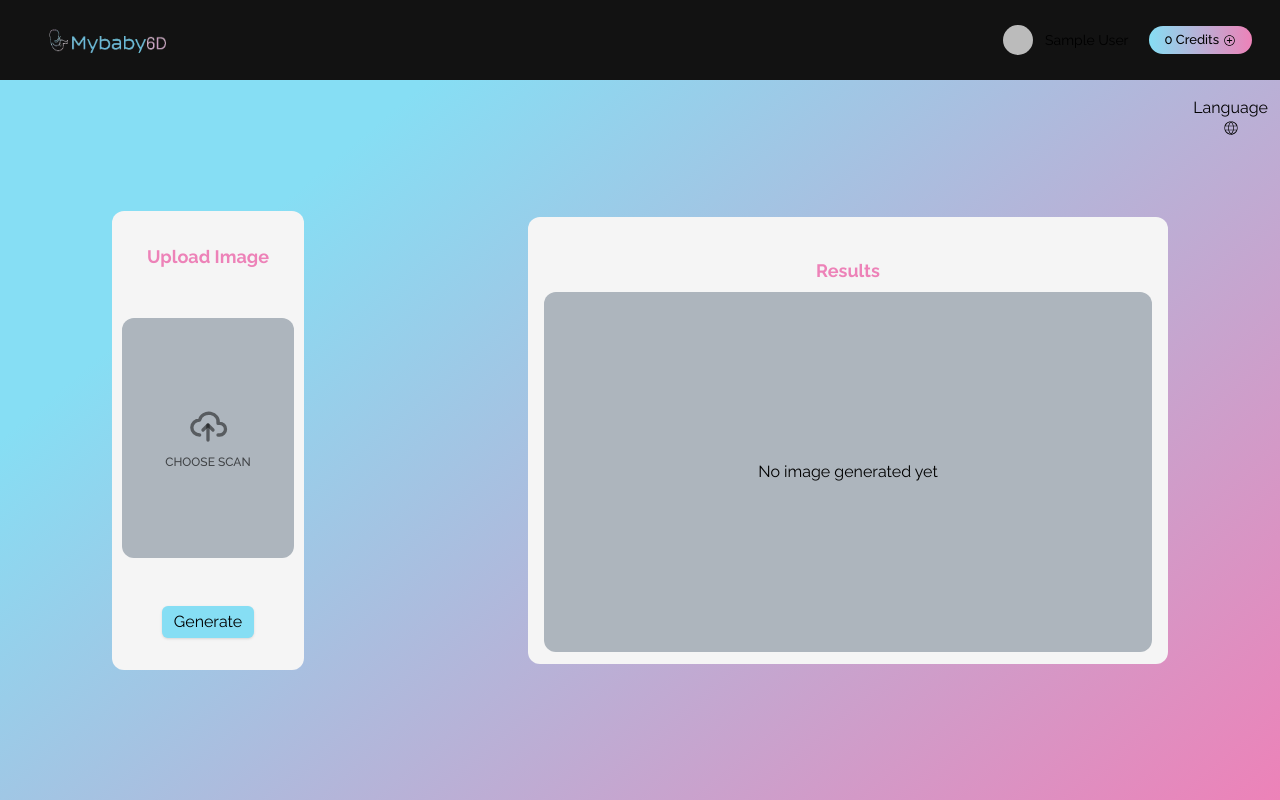
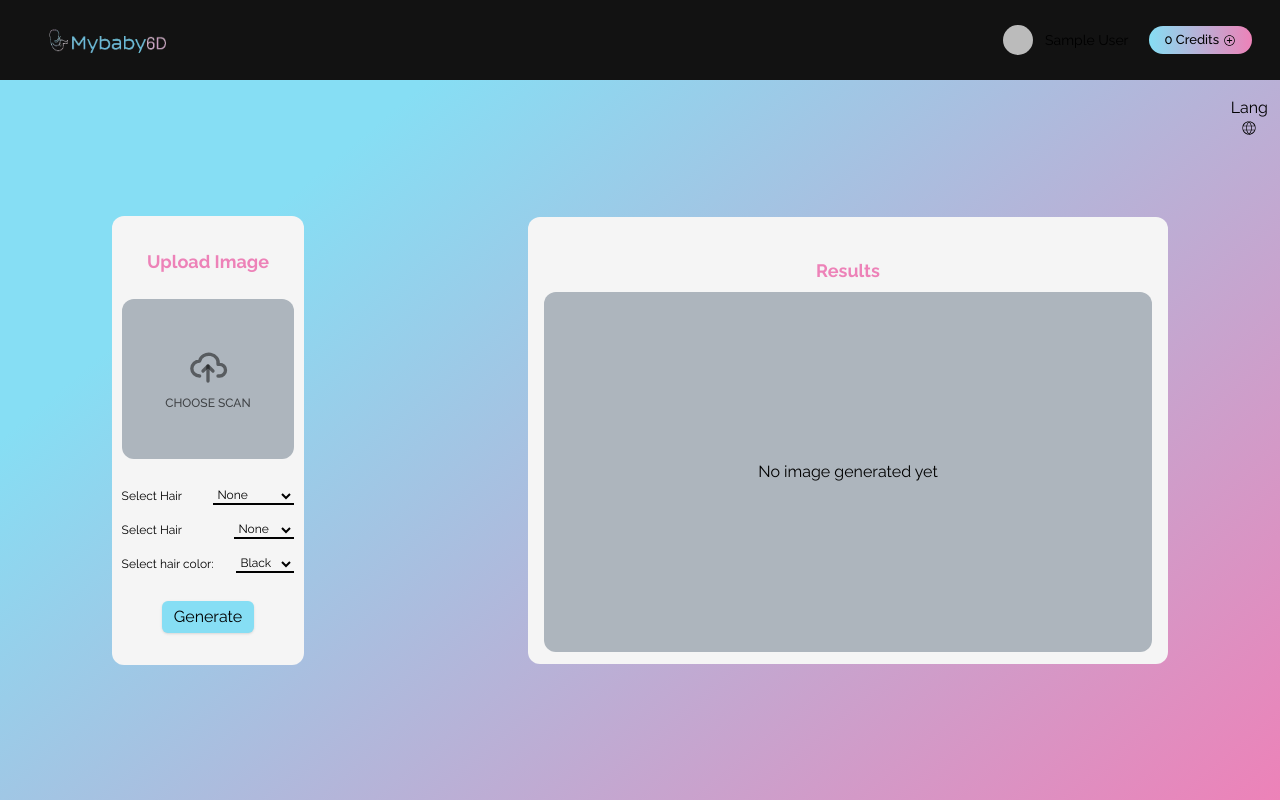
Before and after one commit to Am4n-Ull4h/MyBaby6D_NextJS_Project, a Next.js app: page /upload in a window 1280 px wide. Shown: the top 800 px of the page. Built offline with nearby package versions, Linux system fonts and the light colour scheme; no server answers; the database is empty; sample sign-in values are in the browser's storage.

Commit message:
API + Credits working + Upload update

```diff
--- a/package.json
+++ b/package.json
@@ -11,8 +11,10 @@
   "dependencies": {
     "axios": "^1.7.7",
     "firebase": "^10.13.1",
+    "firebase-admin": "^12.5.0",
     "i18next": "^23.15.1",
     "ldrs": "^1.0.2",
+    "micro": "^10.0.1",
     "next": "14.2.6",
     "next-i18next": "^15.3.1",
     "react": "^18",
--- a/src/app/Components/CheckoutButton.js
+++ b/src/app/Components/CheckoutButton.js
@@ -1,29 +1,31 @@
-// /components/CheckoutButton.js
-
-"use client";
-
 import { useRouter } from "next/navigation";
 import { useAuthState } from "react-firebase-hooks/auth";
-import { auth } from "../firebase/config"; // Adjust the path based on your project structure
-
-
+import { auth } from "@/app/firebase/config";
 
 const CheckoutButton = ({ amount }) => {
-  const { user } = useAuthState(auth);  // Assuming Firebase authentication
+  const [user, loading] = useAuthState(auth);
   const router = useRouter();
 
+  if (loading) {
+    return <div>Loading...</div>;
+  }
+
   const handleCheckout = async () => {
+    if (!user) {
+      router.push('/login');
+      return;
+    }
+
     const response = await fetch('/api/example', {
       method: 'POST',
       headers: {
         'Content-Type': 'application/json',
       },
-      body: JSON.stringify({ amount, uid: user?.uid }),  // Send UID
+      body: JSON.stringify({ amount, uid: user.uid }),
     });
 
     const session = await response.json();
 
-    // Redirect to the Stripe Checkout page
     if (session.url) {
       window.location.href = session.url;
     } else {
--- a/src/app/api/example/route.js
+++ b/src/app/api/example/route.js
@@ -1,12 +1,9 @@
-// /pages/api/example.js
-
 import Stripe from 'stripe';
 
 const stripe = new Stripe(process.env.STRIPE_SECRET_KEY);
 
 export async function POST(req) {
-
-  const { amount, uid } = await req.json();  // Include uid in the request body
+  const { amount, uid } = await req.json();
 
   try {
     const session = await stripe.checkout.sessions.create({
@@ -22,10 +19,11 @@ export async function POST(req) {
         quantity: 1,
       }],
       mode: 'payment',
-      success_url: `${process.env.NEXT_PUBLIC_BASE_URL}`,
+      success_url: `${process.env.NEXT_PUBLIC_BASE_URL}/upload`,
       cancel_url: `${process.env.NEXT_PUBLIC_BASE_URL}/payment`,
-      metadata: { uid },  // Pass the user ID here
+      metadata: { uid },
     });
+
 
     return new Response(JSON.stringify({ url: session.url }), { status: 200 });
   } catch (error) {
--- /dev/null
+++ b/src/app/api/webhooks/route.js
@@ -0,0 +1,76 @@
+import { Readable } from 'stream'; // For raw body handling
+import Stripe from 'stripe';
+import * as admin from 'firebase-admin';
+
+const stripe = new Stripe(process.env.STRIPE_SECRET_KEY);
+const endpointSecret = process.env.STRIPE_WEBHOOK_SECRET;
+
+// Initialize Firebase Admin
+const serviceAccount = require('../../config/babygen-cc2ff-firebase-adminsdk-j5d96-4fea09bd9b.json');
+
+if (!admin.apps.length) {
+  admin.initializeApp({
+    credential: admin.credential.cert(serviceAccount),
+    databaseURL: process.env.NEXT_PUBLIC_FIREBASE_DATABASE_URL, // Your Firebase database URL
+  });
+}
+
+const db = admin.database(); // Use admin.database() to get the database instance
+
+// Function to get raw body from the request
+async function getRawBody(req) {
+  const buffer = await req.arrayBuffer(); // Get the raw body as an ArrayBuffer
+  return Buffer.from(buffer); // Convert it to a Buffer
+}
+
+// Handle POST request for the webhook
+export async function POST(req) {
+  const buf = await getRawBody(req);
+  const sig = req.headers.get('stripe-signature');
+
+  let event;
+
+  // Verify the event
+  try {
+    event = stripe.webhooks.constructEvent(buf.toString(), sig, endpointSecret);
+  } catch (err) {
+    return new Response(`Webhook error: ${err.message}`, { status: 400 });
+  }
+
+  // Handle the checkout.session.completed event
+  if (event.type === 'checkout.session.completed') {
+    const session = event.data.object;
+    const amount = session.amount_total; // Amount in cents
+    const uid = session.metadata.uid; // User ID from metadata
+
+    if (!uid) {
+      return new Response('UID not found', { status: 400 });
+    }
+
+    console.log('Amount:', amount, 'UID:', uid);
+    let creditsToAdd = 0;
+
+    // Determine how many credits to add based on the amount
+    if (amount === 1499) {
+      creditsToAdd = 1;
+    } else if (amount === 29999) {
+      creditsToAdd = 10;
+    }
+
+    // Update credits in the database
+    if (creditsToAdd > 0) {
+      const userRef = db.ref(`users/${uid}/credits`); // Use db.ref to get a reference to the user's credits
+      await userRef.transaction((currentCredits) => {
+        return (currentCredits || 0) + creditsToAdd; // Increment the current credits
+      });
+    }
+  }
+
+  // Respond with a 200 status to acknowledge receipt of the event
+  return new Response(JSON.stringify({ received: true }), { status: 200 });
+}
+
+// Handle other HTTP methods if needed (optional)
+export async function GET(req) {
+  return new Response('Method Not Allowed', { status: 405 });
+}
--- a/src/app/api/webhooks/stripe-webhook.js
+++ /dev/null
@@ -1,62 +0,0 @@
-// /pages/api/webhooks/stripe-webhook.js
-
-import { buffer } from "micro";
-import Stripe from "stripe";
-import { getDatabase, ref, update } from "firebase-admin/database";
-import * as admin from "firebase-admin";
-
-const stripe = new Stripe(process.env.STRIPE_SECRET_KEY);
-const endpointSecret = process.env.STRIPE_WEBHOOK_SECRET;
-
-const serviceAccount = require("../../config/babygen-cc2ff-firebase-adminsdk-j5d96-4fea09bd9b.json");
-
-if (!admin.apps.length) {
-  admin.initializeApp({
-    credential: admin.credential.cert(serviceAccount),
-    databaseURL: process.env.NEXT_PUBLIC_FIREBASE_DATABASE_URL // Include your database URL here
-  });
-}
-
-const db = getDatabase();
-
-export const config = {
-  api: {
-    bodyParser: false,
-  },
-};
-
-export default async function handler(req, res) {
-  const buf = await buffer(req);
-  const sig = req.headers["stripe-signature"];
-
-  let event;
-
-  try {
-    event = stripe.webhooks.constructEvent(buf.toString(), sig, endpointSecret);
-  } catch (err) {
-    return res.status(400).send(`Webhook error: ${err.message}`);
-  }
-
-  if (event.type === "checkout.session.completed") {
-    const session = event.data.object;
-    const amount = session.amount_total / 100;  // Get the amount paid
-    const uid = session.metadata.uid;  // Assume you pass the user ID as metadata
-
-    let creditsToAdd = 0;
-
-    if (amount === 14.99) {
-      creditsToAdd = 1;
-    } else if (amount === 299.99) {
-      creditsToAdd = 10;
-    }
-
-    if (creditsToAdd > 0) {
-      const userRef = ref(db, `users/${uid}/credits`);
-      await update(userRef, {
-        credits: admin.database.ServerValue.increment(creditsToAdd)
-      });
-    }
-  }
-
-  res.json({ received: true });
-}
--- a/src/app/layout.js
+++ b/src/app/layout.js
@@ -59,7 +59,7 @@ export default function RootLayout({ children }) {
       <body className={inter.className}>
         {/* Language switcher */}
         <div className="absolute text-center  right-3 top-[12vh]">
-            <p className="text-black">Language</p>
+            <p className="text-black">Lang</p>
         <div id="google_translate_element" ></div>
             <CiGlobe className="text-black block mx-auto"/>
 
--- a/src/app/upload/page.js
+++ b/src/app/upload/page.js
@@ -1,29 +1,32 @@
 "use client";
 
-import React, { Fragment, lazy, Suspense, useState, useEffect } from 'react';
+import React, { Fragment, lazy, Suspense, useState, useEffect } from "react";
 import { TbCloudUpload } from "react-icons/tb";
 import { useAuthState } from "react-firebase-hooks/auth";
 import { auth, storage } from "@/app/firebase/config"; // Ensure Firebase storage is imported here
 import { ref, uploadBytes, getDownloadURL } from "firebase/storage";
-import { useRouter } from 'next/navigation';
+import { useRouter } from "next/navigation";
 import { toast, ToastContainer } from "react-toastify";
 import "react-toastify/dist/ReactToastify.css"; // Import CSS for styling
-import { deductCredit } from "@/app/firebase/DeductCredit";  // Import the deductCredit function
+import { deductCredit } from "@/app/firebase/DeductCredit"; // Import the deductCredit function
 
-
-const UploadNav = lazy(() => import('./UploadNavbar'));
+const UploadNav = lazy(() => import("./UploadNavbar"));
 
 function UploadPage() {
   const [imageFile, setImageFile] = useState(null);
-    const [modifiedImageUrl, setModifiedImageUrl] = useState('');
+  const [modifiedImageUrl, setModifiedImageUrl] = useState("");
   const [loadingState, setLoadingState] = useState(false);
-    const [error, setError] = useState('');
+  const [error, setError] = useState("");
   const [user, loading] = useAuthState(auth);
+
+  const [ethnicity, setEthnicity] = useState("");
+  const [hair, setHair] = useState("");
+  const [eye, setEye] = useState("");
   const router = useRouter();
 
   useEffect(() => {
     if (!loading && !user) {
-            router.push('/login');
+      router.push("/login");
     }
   }, [user, loading, router]);
 
@@ -31,14 +34,14 @@ function UploadPage() {
     const file = e.target.files[0];
     if (file) {
       setImageFile(file);
-            setModifiedImageUrl('');
-            setError('');
+      setModifiedImageUrl("");
+      setError("");
     }
   };
 
   const uploadImageToApi = async () => {
     if (!imageFile) {
-            alert('Please select an image to upload.');
+      alert("Please select an image to upload.");
       return;
     }
 
@@ -60,8 +63,7 @@ function UploadPage() {
         setLoadingState(false);
 
         setTimeout(() => {
-                 router.push('/payment');
-
+          router.push("/payment");
         }, 4000);
         // return;
       }
@@ -71,35 +73,39 @@ function UploadPage() {
 
       // Step 2: Prepare the request body with the URL
       const requestBody = {
-                "input": {
-                    "edit_type": "BabyGen",
-                    "input_image": imageUrl,  // Use the URL of the uploaded image
-                    "prompt": "realistic closeup of a new born baby face high resolution, 4k",
-                    "width": 1024,
-                    "height": 1024,
-                    "strength": 0.65
-                }
+        input: {
+          edit_type: "BabyGen",
+          input_image: imageUrl, // Use the URL of the uploaded image
+          prompt:
+            "realistic closeup of a new born baby face high resolution, 4k",
+          width: 1024,
+          height: 1024,
+          strength: 0.65,
+        },
       };
 
       // Step 3: Call the API with the image URL
-            const response = await fetch('https://api.runpod.ai/v2/4v3cghj5vffar4/runsync', {
-                method: 'POST',
+      const response = await fetch(
+        "https://api.runpod.ai/v2/4v3cghj5vffar4/runsync",
+        {
+          method: "POST",
           headers: {
-                    'Authorization': `Bearer KE8GCEKLK9W2K4FHOECK9GC4SWEZ554Y5DFDF5FG`,  // Replace with your real API key
-                    'Content-Type': 'application/json'
+            Authorization: `Bearer KE8GCEKLK9W2K4FHOECK9GC4SWEZ554Y5DFDF5FG`, // Replace with your real API key
+            "Content-Type": "application/json",
           },
           body: JSON.stringify(requestBody),
-            });
-            setImageFile(null)
+        }
+      );
+      setImageFile(null);
 
       if (response.ok) {
         const data = await response.json();
-                setModifiedImageUrl(data.output);  // Assuming data.output contains the modified image URL
+        setModifiedImageUrl(data.output); // Assuming data.output contains the modified image URL
       } else {
-                setError('Failed to upload the image. Please try again.');
+        setError("Failed to upload the image. Please try again.");
       }
     } catch (error) {
-            setError('Failed to upload the image. Please try again.');
+      setError("Failed to upload the image. Please try again.");
     } finally {
       setLoadingState(false);
     }
@@ -109,10 +115,15 @@ function UploadPage() {
   const uploadImageToFirebase = async (file) => {
     const storageRef = ref(storage, `images/${file.name}`);
     await uploadBytes(storageRef, file);
-        return await getDownloadURL(storageRef);  // Get and return the URL of the uploaded image
+    return await getDownloadURL(storageRef); // Get and return the URL of the uploaded image
   };
 
-    if (loading) return <p className='h-[90vh] w-full flex justify-center items-center text-2xl font-bold'>Please wait...</p>;
+  if (loading)
+    return (
+      <p className="h-[90vh] w-full flex justify-center items-center text-2xl font-bold">
+        Please wait...
+      </p>
+    );
 
   return (
     <Fragment>
@@ -120,50 +131,110 @@ function UploadPage() {
         <UploadNav />
       </Suspense>
       <ToastContainer />
-            <div className='GradientBG3 sm:h-[90vh] w-full flex sm:flex-row flex-col items-center justify-around'>
+      <div className="GradientBG3 sm:h-[90vh] w-full flex sm:flex-row flex-col items-center justify-around">
         {/* Upload Section */}
-                <div className='rounded-xl bg-[#F5F5F5] xl:w-[15%] lg:w-[20%] md:w-[26%] sm:w-[32%] w-[50%] sm:mt-0 mt-8 flex items-center py-8 flex-col'>
-                    <h1 className='text-[#ED82B8] font-bold text-[18px]'>Upload Image</h1>
-                    <div className='w-[90%] relative mx-auto rounded-xl mt-12 bg-[#ADB5BD] h-[30vh] flex flex-col justify-center items-center text-[#000000a1] text-[12px] font-medium'>
+        <div className="rounded-xl bg-[#F5F5F5] xl:w-[15%] lg:w-[20%] md:w-[26%] sm:w-[32%] w-[50%] sm:mt-0 mt-8 flex items-center py-8 flex-col">
+          <h1 className="text-[#ED82B8] font-bold text-[18px]">Upload Image</h1>
+          <div className="w-[90%] relative mx-auto rounded-xl mt-6 bg-[#ADB5BD] h-[20vh] flex flex-col justify-center items-center text-[#000000a1] text-[12px] font-medium">
             {!imageFile ? (
               <div>
-                                <TbCloudUpload className='text-[40px] text-[#0000007e] mb-2 block mx-auto' />
+                <TbCloudUpload className="text-[40px] text-[#0000007e] mb-2 block mx-auto" />
                 <p>CHOOSE SCAN</p>
               </div>
             ) : (
-                            <img src={URL.createObjectURL(imageFile)} alt='Img' className=' h-full w-full ' />
+              <img
+                src={URL.createObjectURL(imageFile)}
+                alt="Img"
+                className=" h-full w-full "
+              />
             )}
             <input
               type="file"
-                            className='z-10 cursor-pointer opacity-0 rounded-lg absolute h-full w-full'
+              className="z-10 cursor-pointer opacity-0 rounded-lg absolute h-full w-full"
               id="upload"
               onChange={handleImageChange}
               accept="image/*"
             />
           </div>
+
+          <div className="flex w-[90%] items-center justify-between my-2 mt-7">
+            <label htmlFor="" className="text-black text-[12px]">
+              Select Hair
+            </label>
+            <select
+              name=""
+              id=""
+              onChange={(e) => setEthnicity(e.target.value)}
+              className="text-black border-b-2 border-black bg-transparent outline-none text-[12px]"
+            >
+              <option value="">None</option>
+              <option value="indian">indian</option>
+              <option value="asian">asian</option>
+              <option value="hispanic">hispanic</option>
+              <option value="american">american</option>
+              <option value="indonesian">indonesian</option>
+            </select>
+          </div>
+          <div className="flex w-[90%] items-center justify-between my-2">
+            <label htmlFor="" className="text-black text-[12px]">
+              Select Hair
+            </label>
+            <select
+              name=""
+              id=""
+              onChange={(e) => setHair(e.target.value)}
+              className="text-black border-b-2 border-black bg-transparent outline-none text-[12px]"
+            >
+              <option value="">None</option>
+              <option value="black">Black</option>
+              <option value="red">Red</option>
+              <option value="blonde">Blonde</option>
+              <option value="grey">Grey</option>
+              <option value="white">White</option>
+            </select>
+          </div>
+          <div className="flex w-[90%] items-center justify-between my-2">
+            <label htmlFor="" className="text-black text-[12px]">
+              Select hair color:
+            </label>
+            <select
+              name=""
+              id=""
+              onChange={(e) => setEye(e.target.value)}
+              className="text-black border-b-2 border-black bg-transparent outline-none text-[12px]"
+            >
+              <option value="black">Black</option>
+              <option value="brown">Brown</option>
+              <option value="amber">Amber</option>
+              <option value="blue">Blue</option>
+              <option value="hazel">Hazel</option>
+            </select>
+          </div>
           <button
-                        className='rounded-md shadow py-1 px-3 bg-[#86DEF4] mt-12'
+            className="rounded-md shadow py-1 px-3 bg-[#86DEF4] mt-5"
             onClick={uploadImageToApi}
             disabled={!imageFile || loadingState}
           >
-                        {loadingState ? 'Generating...' : 'Generate'}
+            {loadingState ? "Generating..." : "Generate"}
           </button>
         </div>
 
         {/* Results Section */}
-                <div className='rounded-xl bg-[#F5F5F5] xl:w-[50%] lg:w-[55%] sm:w-[62%] w-[90%] sm:my-0 my-8 flex items-center py-3 flex-col'>
-                    <h1 className='text-[#ED82B8] mt-7 font-bold text-[18px]'>Results</h1>
-                    <div className='w-[95%] mx-auto rounded-xl mt-2 bg-[#ADB5BD] h-[45vh] flex justify-center items-center'>
+        <div className="rounded-xl bg-[#F5F5F5] xl:w-[50%] lg:w-[55%] sm:w-[62%] w-[90%] sm:my-0 my-8 flex items-center py-3 flex-col">
+          <h1 className="text-[#ED82B8] mt-7 font-bold text-[18px]">Results</h1>
+          <div className="w-[95%] mx-auto rounded-xl mt-2 bg-[#ADB5BD] h-[45vh] flex justify-center items-center">
             {loadingState ? (
               <p>Loading...</p>
             ) : error ? (
               <p className="text-red-500">{error}</p>
-                        ) : (
-                            modifiedImageUrl ? (
-                                <img src={modifiedImageUrl} alt="Modified" className='h-full w-full rounded-2xl' />
+            ) : modifiedImageUrl ? (
+              <img
+                src={modifiedImageUrl}
+                alt="Modified"
+                className="h-full w-full rounded-2xl"
+              />
             ) : (
               <p>No image generated yet</p>
-                            )
             )}
           </div>
         </div>
```
Also changed, not shown: 1 other file (tests, documents, lock files or other folders). Lines whose indentation alone changed are shown as unchanged.
